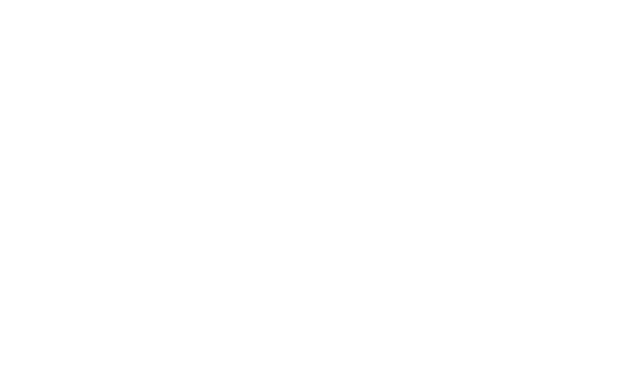
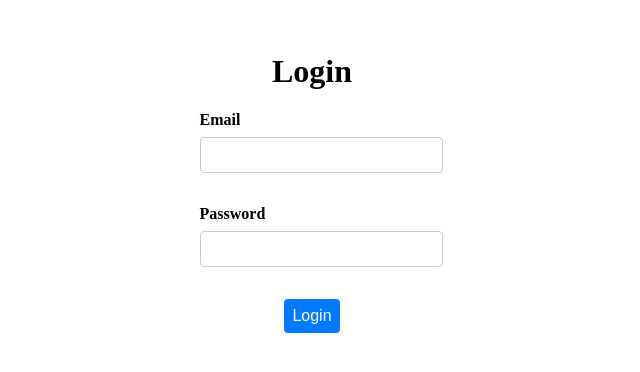
Before and after one commit to imi4u36d/dreamer-front, a Vue app: page /login in a window 1280 px wide. Before the commit this address had no page. Shown: the part 218-590 px from the top of the page, without its empty margins (328-968 px from the left). Built offline with nearby package versions, Linux system fonts and the light colour scheme.

Commit message:
登陆信息缓存；首页样式调整；axios加入

```diff
--- a/index.html
+++ b/index.html
@@ -10,4 +10,11 @@
 <div id="app"></div>
 <script type="module" src="/src/main.ts"></script>
 </body>
+<style>
+    body, html, #app {
+        height: 100%;
+        margin: 0;
+        padding: 0;
+    }
+</style>
 </html>
--- a/package.json
+++ b/package.json
@@ -10,6 +10,8 @@
     "type-check": "vue-tsc --noEmit -p tsconfig.app.json --composite false"
   },
   "dependencies": {
+    "axios": "^1.4.0",
+    "jssha": "^3.3.0",
     "pinia": "^2.1.3",
     "vue": "^3.3.4",
     "vue-router": "^4.2.2"
--- a/src/App.vue
+++ b/src/App.vue
@@ -9,9 +9,4 @@
 </template>
 
 <style scoped>
-body, html, #app {
-  height: 100%;
-  margin: 0;
-  padding: 0;
-}
 </style>
--- a/src/router/index.ts
+++ b/src/router/index.ts
@@ -1,6 +1,7 @@
 import {createRouter, createWebHistory} from 'vue-router'
 import HomeView from '../views/HomeView.vue'
 import DetailView from '../views/DetailView.vue'
+import LoginView from '../views/Login.vue'
 
 const router = createRouter({
     history: createWebHistory(import.meta.env.BASE_URL),
@@ -9,6 +10,11 @@
             path: '/',
             name: 'home',
             component: HomeView
+        },
+        {
+            path: '/login',
+            name: 'login',
+            component: LoginView
         },
         {
             path: '/about',
--- /dev/null
+++ b/src/service/axios.ts
@@ -0,0 +1,26 @@
+import axios from "axios";
+
+const initAxios = axios.create({
+    timeout: 1800000//数据响应过期时间
+})
+
+//请求拦截器
+initAxios.interceptors.request.use((config) => {
+    //在发送之前做点什么
+    // 判断当前用户是否已经登陆，如果没有登陆，跳转到登陆界面
+    return config
+}, (error) => {
+    //对请求错误做点什么
+    return error
+})
+
+//响应拦截器
+initAxios.interceptors.response.use((response) => {
+    if (response.data.code == "200") {
+        return response.data
+    } else {
+        return {resultCode: -1}
+    }
+})
+//导出
+export default () => initAxios
--- /dev/null
+++ b/src/service/index.ts
@@ -0,0 +1,32 @@
+//引入封装好的 service
+import service from "../service/service";
+
+//声明一个基础接口变量
+let baseURL: any;
+
+//配置开发环境
+if (process.env.NODE_ENV === 'development') {
+    baseURL = 'http://localhost:6060/';
+}
+
+// 配置生产环境
+if (process.env.NODE_ENV === 'production') {
+    baseURL = 'http://www.*****.com:8001/';
+}
+
+//设置请求头（如果请求头统一的话可以在axios文件设置，则无须从这里传过去）
+const header = {
+    Accept: 'application/json;charset=UTF-8',
+}
+
+//根据自身需求
+let _service = {
+    login(params: any) {
+        const url = baseURL + 'api/login';
+        return service.get(url, params, null);
+    }
+}
+
+
+//导出
+export default _service
--- /dev/null
+++ b/src/service/service.ts
@@ -0,0 +1,24 @@
+//引入封装好的 axios
+import Axios from './axios'
+
+//实例化
+const instance = Axios()
+
+//创建需要的请求方法:get post put delete
+//url:请求的接口地址
+//params:请求参数
+//headers:请求头
+export default {
+    get(url, params, headers) {
+        return instance.get(url, {params, headers})
+    },
+    post(url, params, headers) {
+        return instance.post(url, params, {headers})
+    },
+    put(url, params, headers) {
+        return instance.put(url, params, {headers})
+    },
+    delete(url, params, headers) {
+        return instance.delete(url, {params, headers})
+    }
+}
--- /dev/null
+++ b/src/stores/userStore.ts
@@ -0,0 +1,20 @@
+// 这里存储用户的信息
+import {defineStore} from 'pinia'
+import {ref} from "vue";
+
+export const useUserStore = defineStore('user', () => {
+        const userInfo = ref({
+            userId: null,
+            username: null,
+            token: null
+        })
+
+        function setUserInfo(info: any) {
+            userInfo.value = info
+        }
+
+        return {
+            userInfo, setUserInfo
+        }
+    }
+)
--- a/src/views/DetailView.vue
+++ b/src/views/DetailView.vue
@@ -60,7 +60,6 @@
 </template>
 
 <script>
-import {ref} from 'vue'
 
 export default {
   data() {
--- /dev/null
+++ b/src/views/Login.vue
@@ -0,0 +1,98 @@
+<script lang="ts" setup>
+import _service from "@/service";
+import {useUserStore} from "@/stores/userStore";
+import {ref} from "vue";
+import router from "@/router";
+
+const title = 'Login';
+const buttonLabel = 'Login';
+const email = ref('');
+const password = ref('');
+
+function submitForm() {
+
+  let params = {
+    username: email.value,
+    pwd: password.value
+  }
+
+  _service.login(params).then(res => {
+    if (res.code === "200") {
+      // 登陆成功，缓存用户信息
+      useUserStore().setUserInfo({
+        userId: res.data.userId,
+        username: res.data.username,
+        token: res.data.token
+      })
+      // 跳转到首页
+      router.push({path: '/'})
+    }
+  })
+}
+</script>
+
+<template>
+  <div class="container">
+    <h1>{{ title }}</h1>
+    <form>
+      <div class="form-group">
+        <label for="email">Email</label>
+        <input type="email" id="email" v-model="email" required>
+      </div>
+      <div class="form-group">
+        <label for="password">Password</label>
+        <input type="password" id="password" v-model="password" required>
+      </div>
+      <button type="submit" @click.prevent="submitForm">{{ buttonLabel }}</button>
+    </form>
+  </div>
+</template>
+
+<style scoped>
+.container {
+  display: flex;
+  flex-direction: column;
+  align-items: center;
+  justify-content: center;
+  height: 100vh;
+}
+
+form {
+  display: flex;
+  flex-direction: column;
+  align-items: center;
+  justify-content: center;
+  width: 100%;
+  max-width: 300px;
+}
+
+.form-group {
+  display: flex;
+  flex-direction: column;
+  margin-bottom: 1rem;
+}
+
+label {
+  font-weight: bold;
+  margin-bottom: 0.5rem;
+}
+
+input {
+  padding: 0.5rem;
+  border-radius: 0.25rem;
+  border: 1px solid #ccc;
+  font-size: 1rem;
+  width: 100%;
+  margin-bottom: 1rem;
+}
+
+button {
+  padding: 0.5rem;
+  border-radius: 0.25rem;
+  border: none;
+  background-color: #007aff;
+  color: #fff;
+  font-size: 1rem;
+  cursor: pointer;
+}
+</style>
```
Also changed, not shown: 1 other file (tests, documents, lock files or other folders). Lines whose indentation alone changed are shown as unchanged.
